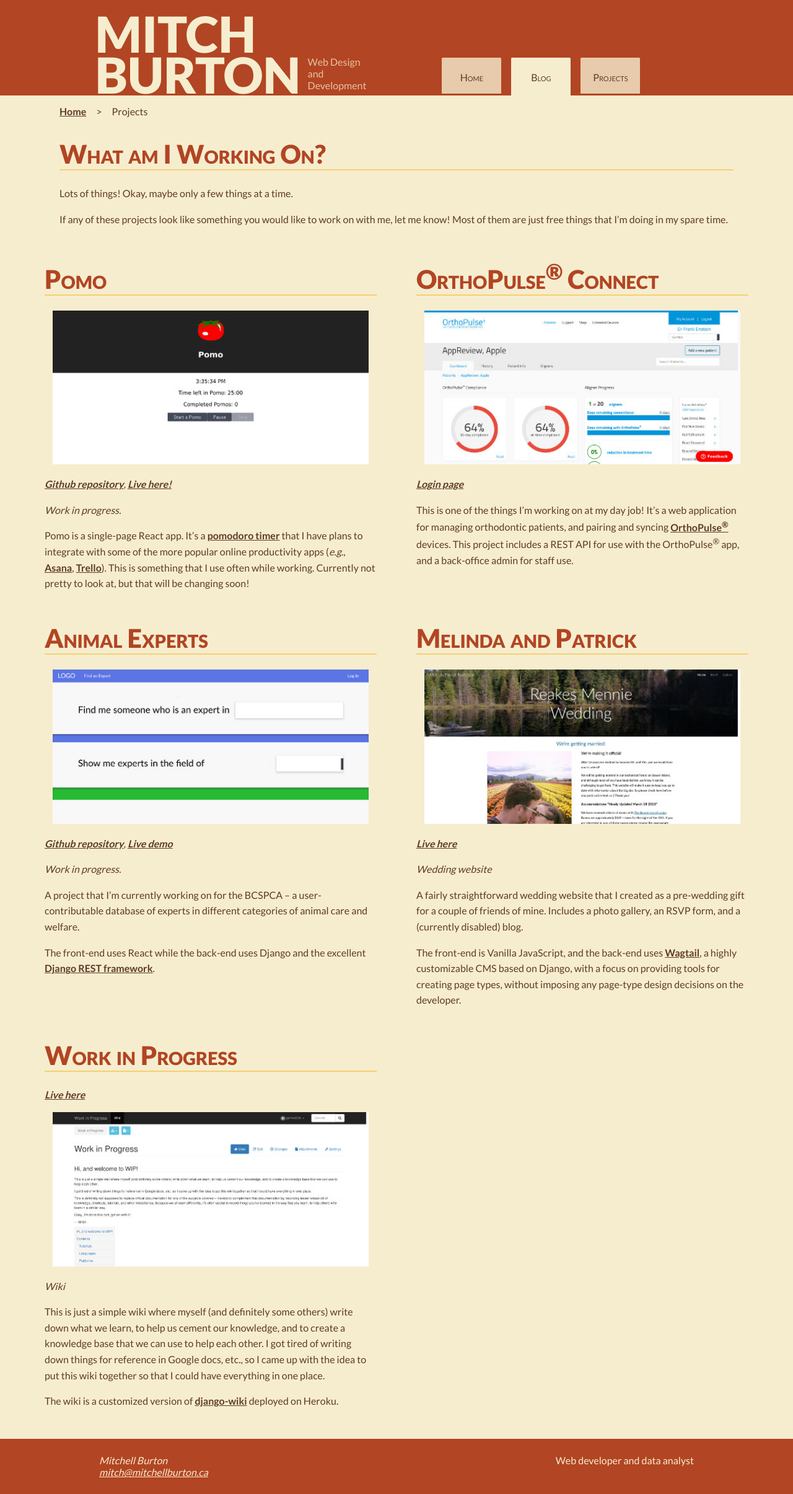
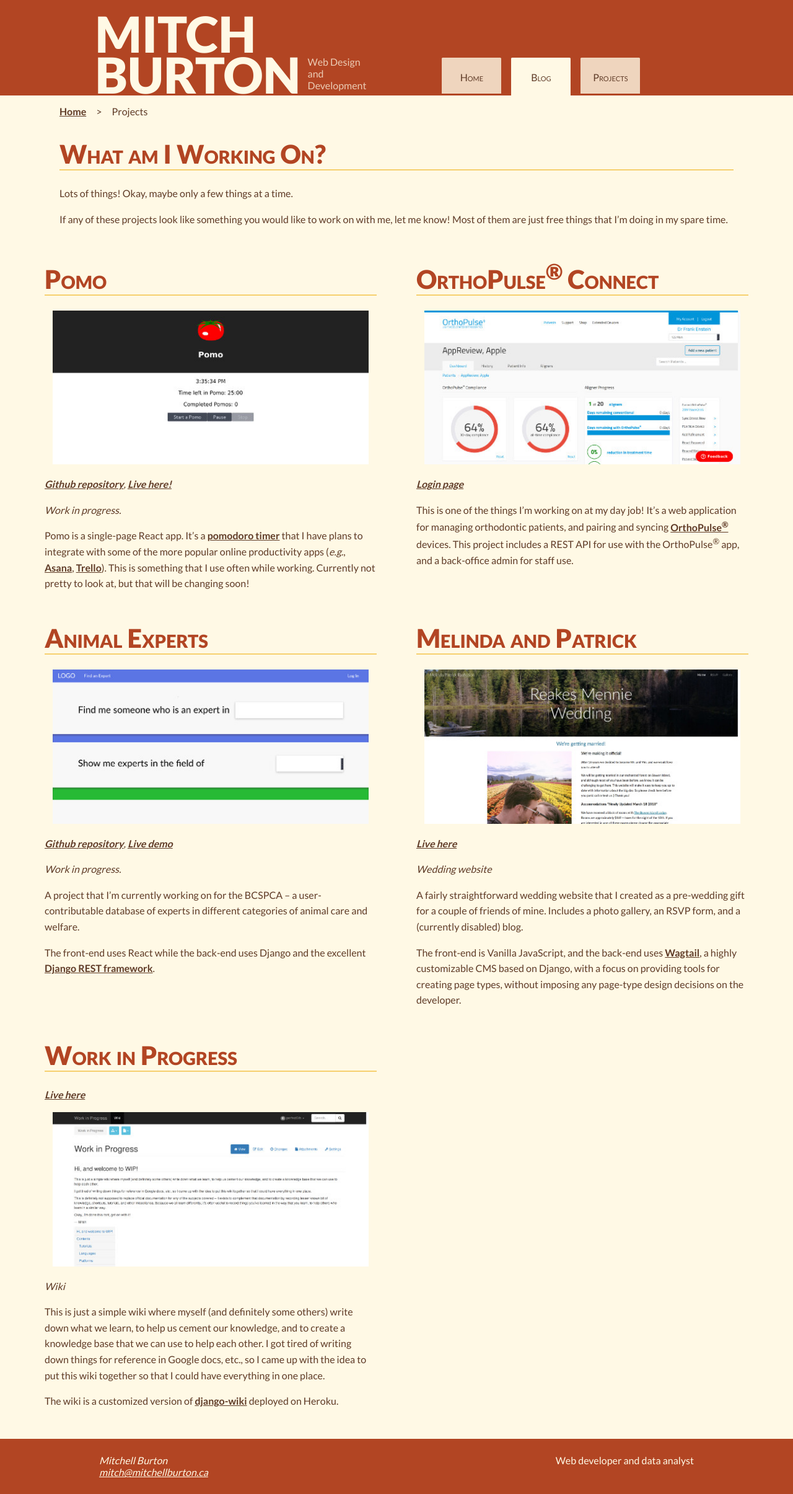
Before and after one commit to Perfect5th/perfect5th.github.io, a Jekyll site: the page built from projects.html, in a window 1280 px wide. Shown: the whole page at 62% size. Built offline with Jekyll 4.4.1, drawn with Linux system fonts in a browser that asks for light colours.

Commit message:
make bg slightly lighter yay

```diff
--- a/_sass/_base.scss
+++ b/_sass/_base.scss
@@ -52,7 +52,7 @@ $bodytext-orange: #8A3A00;
 $headertext-orange: #FC8A29;
 $highlights-orange: #DEAF5E;
 
-$linen: #f6edcf;
+$linen: #fff9e5;
 $firebrick: #b24523;
 $darkorange: #ee880b;
 $darkolivegreen: #5f3b27;
```
Also changed, not shown: greenpalette.png (deleted).
